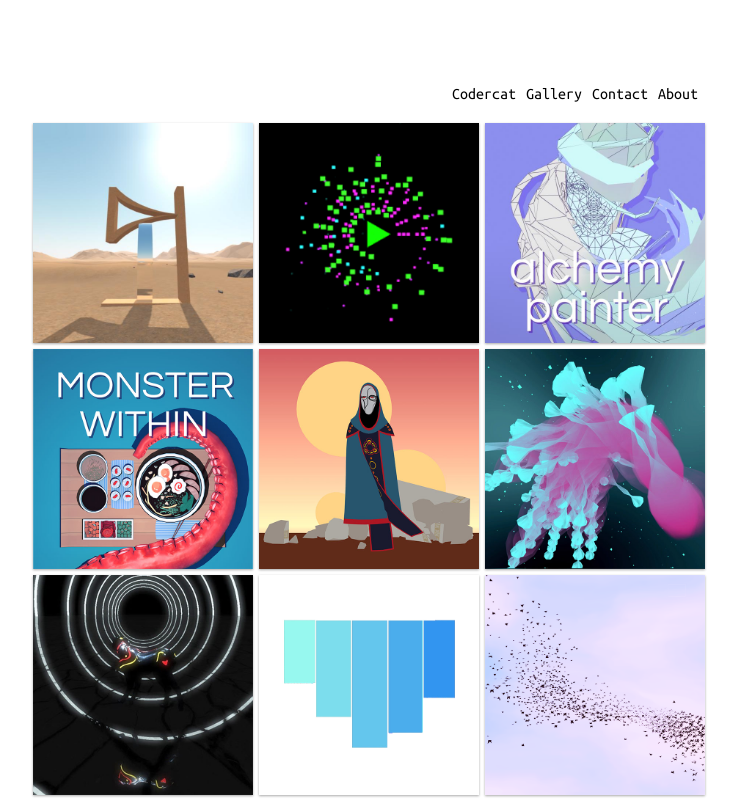
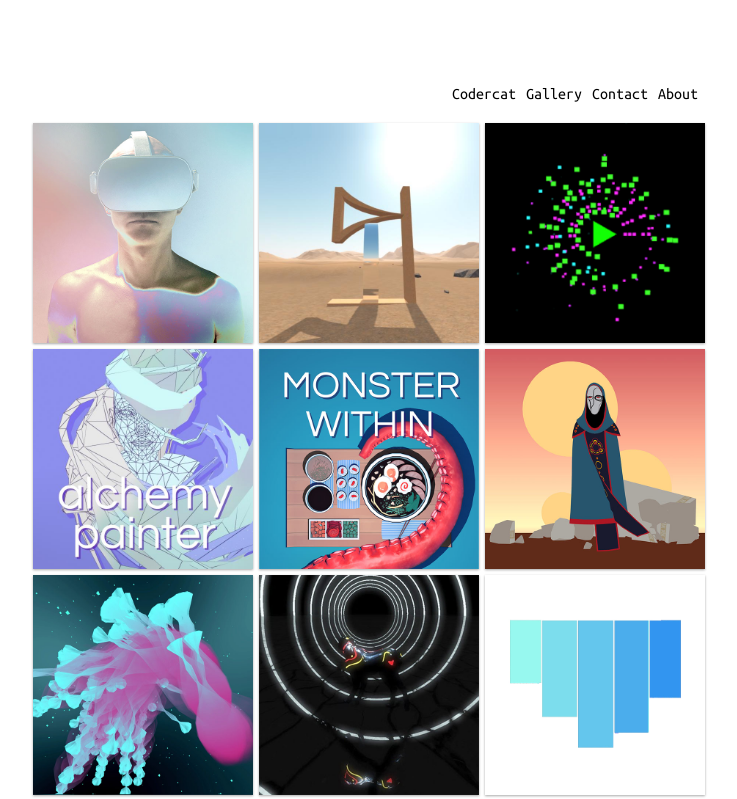
Before and after one commit to codercatclub/codercat, a React (Create React App) app: page / in a window 1280 px wide. Shown: the top 799 px of the page, without its empty margins (271-1008 px from the left). Built offline with nearby package versions, Linux system fonts and the light colour scheme.

Commit message:
Added Flux icon

```diff
--- a/src/constants/index.js
+++ b/src/constants/index.js
@@ -1,4 +1,9 @@
 export const projects = [
+  {
+    name: 'FLUX',
+    img: 'img/flux.jpg',
+    link: 'flux',
+  },
   {
     name: 'MA',
     img: 'img/ma.jpg',
```
Also changed, not shown: public/img/flux.jpg (added).
